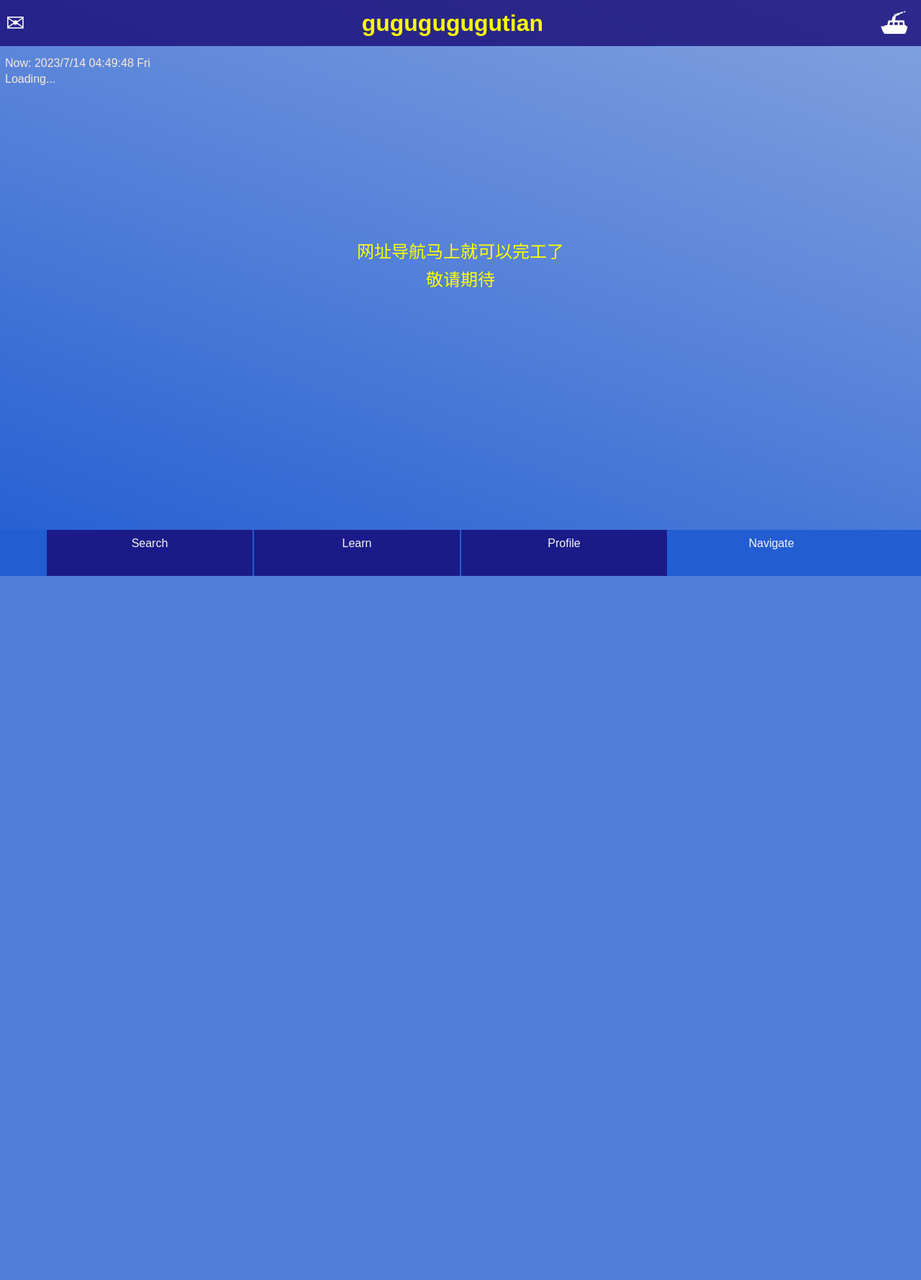
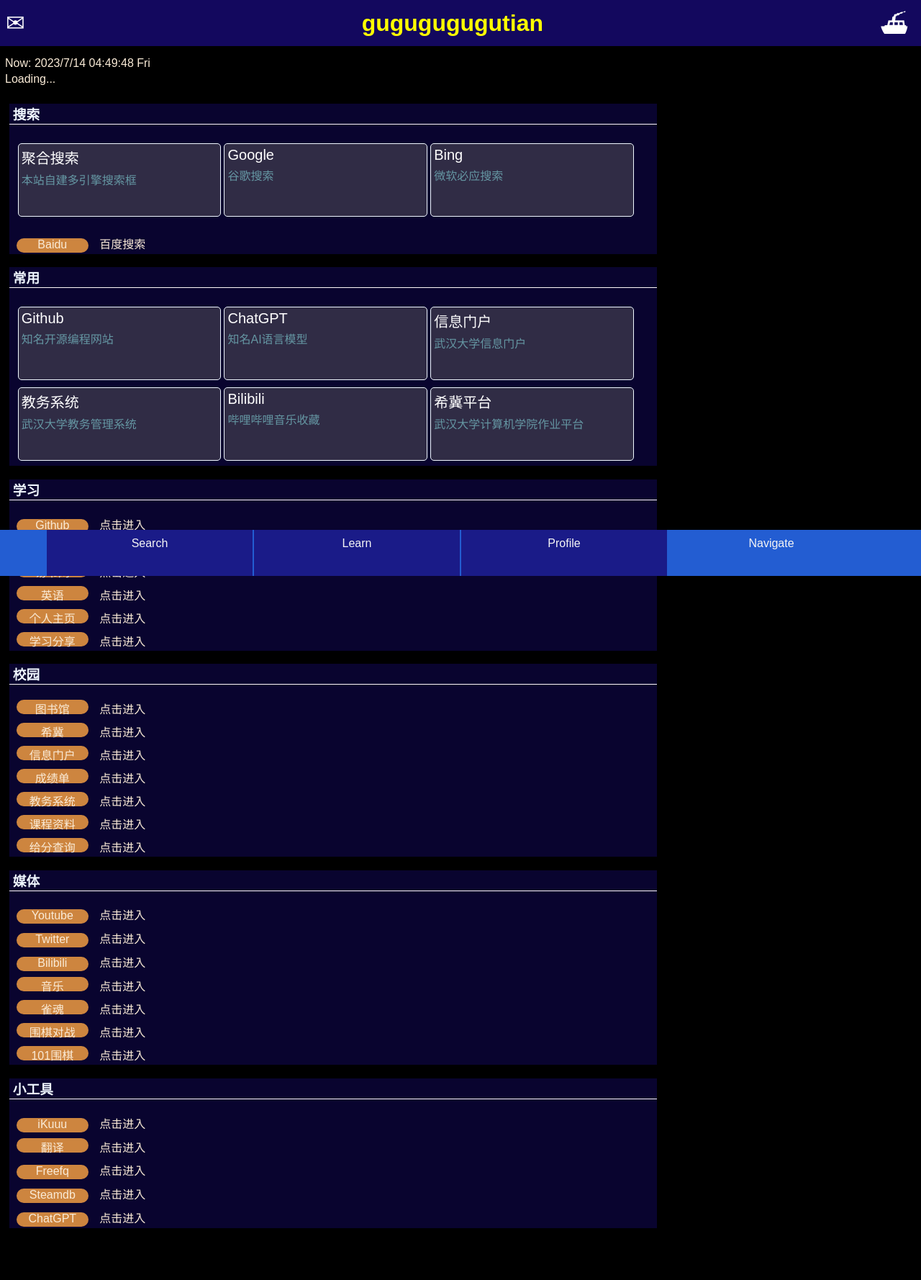
Before and after one commit to Gugugugugutian/Gugugugugutian.github.io, a PHP site: page /navi.html in a window 1280 px wide. Shown: the whole page at 72% size. Before the commit the page ends 800 px from the top, so only its background shows below. Run offline with PHP 8.4, Linux system fonts and the light colour scheme.

Commit message:
Navigate page updated

```diff
--- a/nav.css
+++ b/nav.css
@@ -5,6 +5,7 @@
 .container {
     padding-top: 11vh;
 }
+
 body {
     background-size: 100vh;
     min-height: 92vh;
@@ -16,6 +17,10 @@
     text-overflow: ellipsis;
     font-family: Arial, Helvetica, sans-serif;
     /* word-break: break-all; */
+}
+#navipage {
+    background: #fff;
+    background-color: black;
 }
 p {
     color: yellow;
@@ -56,8 +61,8 @@
 .main {
     font-size: 2vh;
     margin-top: 7vh;
+    margin-bottom: 9vh;
 }
-
 .search {
     margin-top: 30vh;
     font-size: 3vh;
@@ -154,10 +159,93 @@
 .sidebar #ltitle {
     color: white;
 }
-.sidebar #line5 {
-    max-width: 18vi;
+.sidebar #ltitle {
+    max-width: 15vi;
 }
 
+
+.log {
+    margin: 1vi;
+    max-width: 900px;
+    align-items: center;
+    background-color: rgba(24, 10, 118, 0.4);
+}
+.log h3{
+    padding-left: 5px;
+    padding-bottom: 1px;
+    color: aliceblue;
+    text-align: left;
+    border-bottom: solid 1px snow;
+}
+.log ul {
+    text-align: left;
+    list-style-type: none;
+    font-size: 2vh;
+    padding-left: 3px;
+}
+.log li {
+    padding: 2px;
+    margin-left: 5px;
+    text-align: left;
+    margin-bottom: 4px;
+}
+.log0 a {
+    text-decoration: none;
+    display: inline-block;
+    text-align: center;
+    width: 12vi;
+    max-width: 100px;
+    height: 2.5vh;
+    background-color: peru;
+    color: antiquewhite;
+    border-radius: 1vi;
+    margin-right: 1.2vi;
+}
+.log0 a:hover {
+    background-color: orange;
+}
+.log tr {
+    display: flex;
+    align-items: center;
+    justify-content: space-between;
+    width: 92vi;
+    height: 12vh;
+    padding: 1vh;
+    max-width: 860px;
+}
+.log td {
+    border-radius: 5px;
+    margin: 2px;
+    padding: 2px;
+    width: 80vi;
+    text-align: left;
+    background-color: rgb(48, 44, 69);
+    border: 1px solid aliceblue;
+}
+.log td:hover {
+    border: 2px solid white;
+    background-color: peru;
+}
+.log p {
+    font-size: 2vh;
+    color: rgba(153, 255, 255, 0.5);
+    float: left;
+    padding: 2px;
+    overflow: hidden;
+    text-overflow: clip;
+}
+.log #ltitle {
+    font-size: 2.5vh;
+}
+.blnav a {
+    display: flex;
+    align-items: left;
+    flex-direction: column;
+    height: 12vh;
+}
+.log #ltitle {
+    color: white;
+}
 
 .foot {
     background-color: transparent;
--- a/navi.html
+++ b/navi.html
@@ -10,7 +10,7 @@
   <script src="search.js"></script>
 </head>
 
-<body>
+<body id="navipage">
 
     <div class="topbar">
         <div class="top-button" onclick="mail()">&#9993;</div>
@@ -70,9 +70,140 @@
         </div>
 
         <div class="main">
-            <div class="search">
-                <p>网址导航马上就可以完工了</p>
-                <p>敬请期待</p>
+            <div class="log">
+                <h3>搜索</h3>
+                <div class="blnav">
+                    <!-- 方块形式展示的导航 -->
+                    <table class="navtable">
+                        <tr>
+                            <td>
+                                <a href="index.html">
+                                    <p id="ltitle">聚合搜索<br></p>
+                                    <p>本站自建多引擎搜索框</p>
+                                </a>
+                            </td>
+                            <td>
+                                <a href="http://google.com/">
+                                    <p id="ltitle">Google<br></p>
+                                    <p>谷歌搜索</p>
+                                </a>
+                            </td>
+                            <td>
+                                <a href="http://bing.com/">
+                                    <p id="ltitle">Bing<br></p>
+                                    <p>微软必应搜索</p>
+                                </a>
+                            </td>
+                        </tr>
+                    </table>
+                </div>
+                <ul class="log0">
+                    <!-- 列表形式展示的导航 -->
+                    <!-- <li><a href="linker">Click</a>点击进入</li> -->
+                    <li><a href="linker">Baidu</a>百度搜索</li>
+                </ul>
+            </div>
+
+            <div class="log">
+                <h3>常用</h3>
+                <div class="blnav">
+                    <!-- 方块形式展示的导航 -->
+                    <table class="navtable">
+                        <tr>
+                            <td>
+                                <a href="https://github.com/">
+                                    <p id="ltitle">Github<br></p>
+                                    <p>知名开源编程网站</p>
+                                </a>
+                            </td>
+                            <td>
+                                <a href="https://chat.openai.com/chat">
+                                    <p id="ltitle">ChatGPT<br></p>
+                                    <p>知名AI语言模型</p>
+                                </a>
+                            </td>
+                            <td>
+                                <a href="https://ehall.whu.edu.cn/new/index.html#/">
+                                    <p id="ltitle">信息门户<br></p>
+                                    <p>武汉大学信息门户</p>
+                                </a>
+                            </td>
+                        </tr>
+                        <tr>
+                            <td>
+                                <a href="https://jwgl.whu.edu.cn/xtgl">
+                                    <p id="ltitle">教务系统<br></p>
+                                    <p>武汉大学教务管理系统</p>
+                                </a>
+                            </td>
+                            <td>
+                                <a href="https://space.bilibili.com/15611844/favlist?fid=2466132544">
+                                    <p id="ltitle">Bilibili<br></p>
+                                    <p>哔哩哔哩音乐收藏</p>
+                                </a>
+                            </td>
+                            <td>
+                                <a href="https://cslabcg.whu.edu.cn/indexcs/simple.jsp?loginErr=0">
+                                    <p id="ltitle">希冀平台<br></p>
+                                    <p>武汉大学计算机学院作业平台</p>
+                                </a>
+                            </td>
+                        </tr>
+                    </table>
+                </div>
+            </div>
+
+            <div class="log">
+                <h3>学习</h3>
+                <ul class="log0">
+                    <!-- <li><a href="linker">Click</a>点击进入</li> -->
+                    <li><a href="linker">Github</a>点击进入</li>
+                    <li><a href="linker">leetcode</a>点击进入</li>
+                    <li><a href="linker">易书网</a>点击进入</li>
+                    <li><a href="linker">英语</a>点击进入</li>
+                    <li><a href="linker">个人主页</a>点击进入</li>
+                    <li><a href="linker">学习分享</a>点击进入</li>
+                </ul>
+            </div>
+
+            <div class="log">
+                <h3>校园</h3>
+                <ul class="log0">
+                    <!-- <li><a href="linker">Click</a>点击进入</li> -->
+                    <li><a href="linker">图书馆</a>点击进入</li>
+                    <li><a href="linker">希冀</a>点击进入</li>
+                    <li><a href="linker">信息门户</a>点击进入</li>
+                    <li><a href="linker">成绩单</a>点击进入</li>
+                    <li><a href="linker">教务系统</a>点击进入</li>
+                    <li><a href="linker">课程资料</a>点击进入</li>
+                    <li><a href="linker">给分查询</a>点击进入</li>
+                </ul>
+            </div>
+
+            <div class="log">
+                <h3>媒体</h3>
+                <ul class="log0">
+                    <!-- <li><a href="linker">Click</a>点击进入</li> -->
+                    <li><a href="linker">Youtube</a>点击进入</li>
+                    <li><a href="linker">Twitter</a>点击进入</li>
+                    <li><a href="linker">Bilibili</a>点击进入</li>
+                    <li><a href="linker">音乐</a>点击进入</li>
+                    <li><a href="linker">雀魂</a>点击进入</li>
+                    <li><a href="linker">围棋对战</a>点击进入</li>
+                    <li><a href="linker">101围棋</a>点击进入</li>
+                </ul>
+            </div>
+
+            <div class="log">
+                <h3>小工具</h3>
+                <ul class="log0">
+                    <!-- <li><a href="linker">Click</a>点击进入</li> -->
+                    <li><a href="linker">iKuuu</a>点击进入</li>
+                    <li><a href="linker">翻译</a>点击进入</li>
+                    <li><a href="linker">Freefq</a>点击进入</li>
+                    <li><a href="linker">Steamdb</a>点击进入</li>
+                    <li><a href="linker">ChatGPT</a>点击进入</li>
+                </ul>
             </div>
         </div>
 
```
Also changed, not shown: 1 other file.
